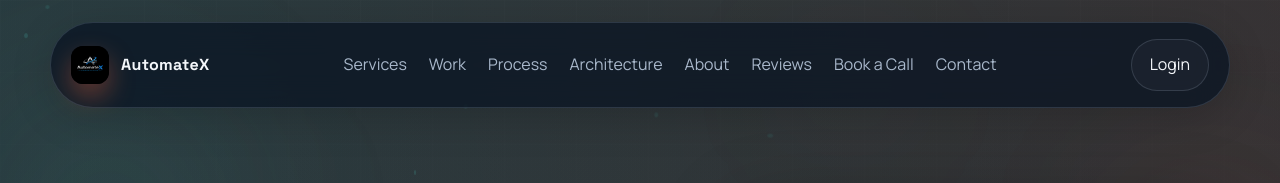
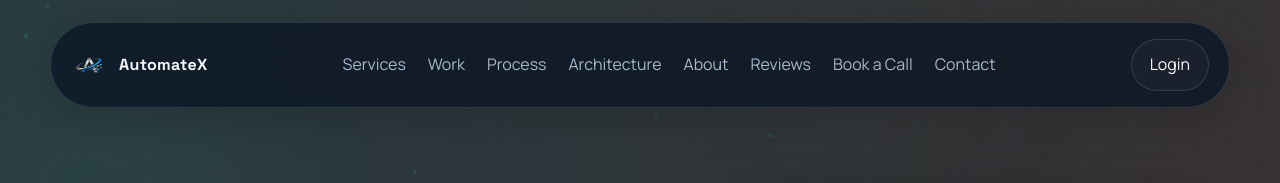
Before and after one commit to EricssonGideon/AutomateX.lk, a website: page public/index.html in a window 1280 px wide. Shown: the top 183 px of the page. Drawn offline with Linux system fonts and the light colour scheme; no server answers.

Commit message:
Fix AutomateX logo and favicon assets

```diff
--- a/public/index.html
+++ b/public/index.html
@@ -39,7 +39,7 @@
     <header class="site-header">
       <a href="#top" class="brand">
         <span class="brand-mark brand-logo-mark">
-          <img src="Images/AutomateX-logo.PNG" alt="AutomateX logo">
+          <img src="Images/AutomateX-logo-mark.png" alt="AutomateX logo">
         </span>
         <span class="brand-text">AutomateX</span>
       </a>
--- a/public/style.css
+++ b/public/style.css
@@ -118,9 +118,17 @@ textarea {
 }
 
 .brand-logo-mark {
+  display: flex;
+  align-items: center;
+  justify-content: center;
+  width: 36px;
+  height: 36px;
+  border: none;
+  border-radius: 8px;
   overflow: hidden;
   padding: 0;
-  background: #02060d;
+  background: transparent;
+  box-shadow: none;
 }
 
 .brand-logo-mark img {
@@ -128,6 +136,9 @@ textarea {
   width: 100%;
   height: 100%;
   object-fit: cover;
+  border: none;
+  outline: none;
+  background: transparent;
 }
 
 .site-nav {
```
Also changed, not shown: public/Images/AutomateX-logo-mark.png (added), public/apple-touch-icon.png, public/favicon-48x48.png, public/favicon-96x96.png, public/favicon.ico.
